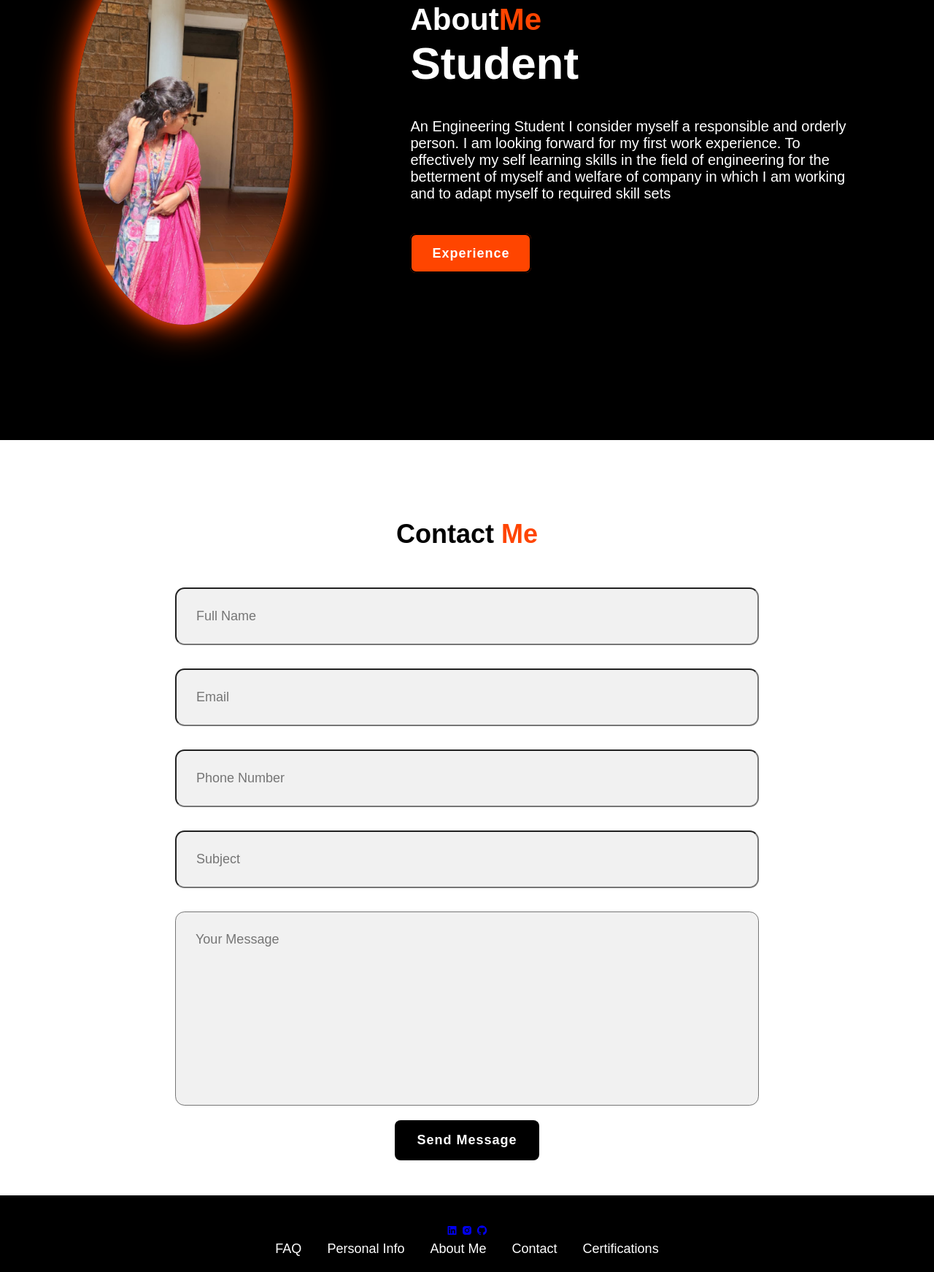
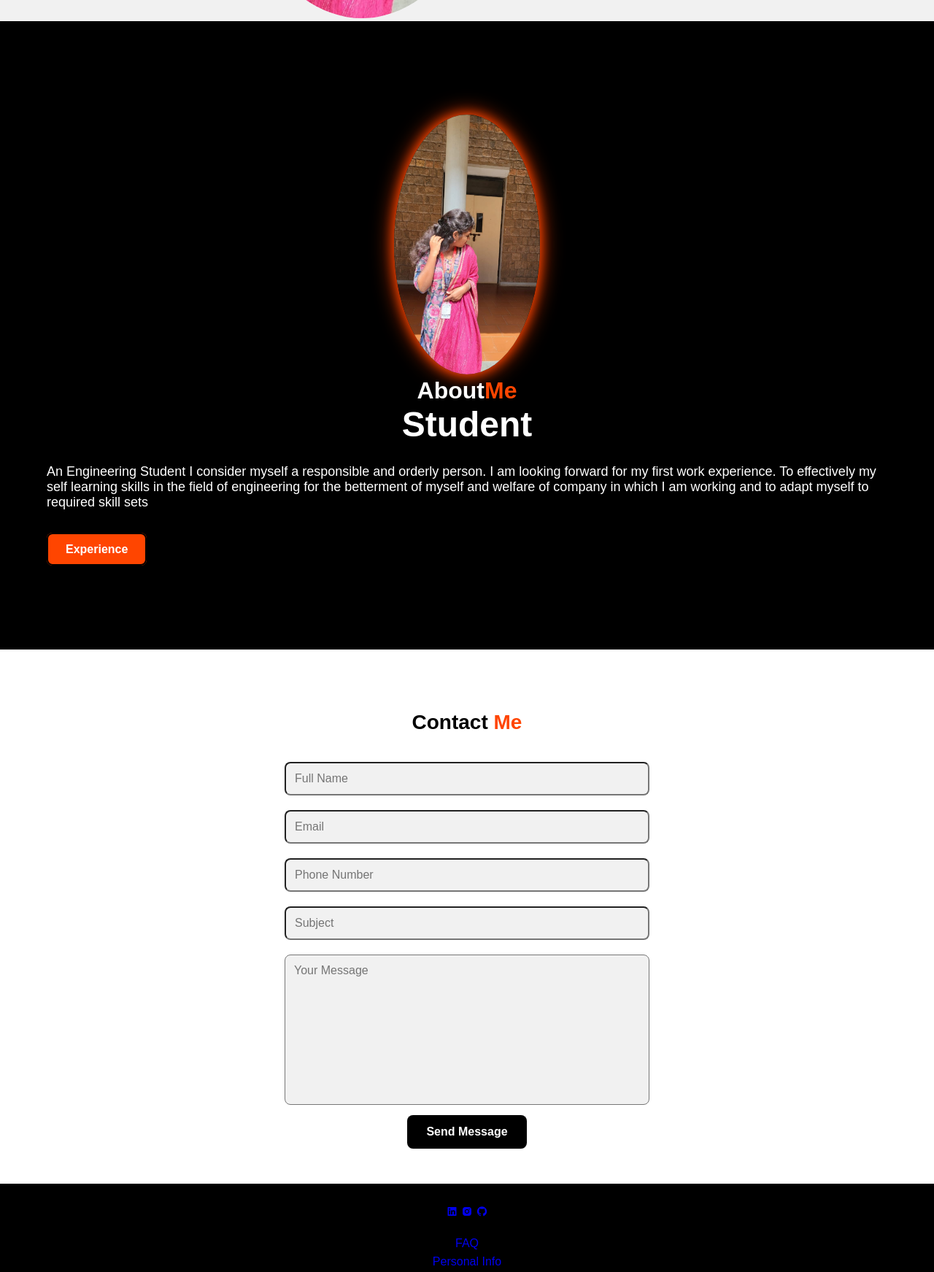
Before and after one commit to pradeepa78/port, a plain HTML site: page index.html in a window 1280 px wide. Shown: the part 1042-2785 px from the top of the page at 73% size. Drawn offline with nearby package versions, Linux system fonts and the light colour scheme.

Commit message:
Update style.css

```diff
--- a/style.css
+++ b/style.css
@@ -1,258 +1,239 @@
-*{
+* {
     margin: 0;
     padding: 0;
     box-sizing: border-box;
-    font-family: 'Poppins',sans-serif;
+    font-family: 'Poppins', sans-serif;
     text-decoration: none;
     list-style: none;
 }
-.header{
+
+.header {
     position: fixed;
     top: 0;
     left: 0;
     width: 100%;
-    padding: 35px 12%;
-    background: rgba(0,0,0,0.8);
-    backdrop-filter:blur(10px);
+    padding: 20px 5%;
+    background: rgba(0, 0, 0, 0.8);
+    backdrop-filter: blur(10px);
     display: flex;
     justify-content: space-between;
     align-items: center;
     z-index: 100;
 }
-.logo{
-    font-size: 25px;
+
+.logo {
+    font-size: 20px;
     color: white;
     font-weight: 600;
     transition: 0.3s ease;
 }
-.logo:hover{
+
+.logo:hover {
     color: orangered;
-    text-shadow: 0 0 25px orangered,
-                 0 0 50px orangered;
-    transform : scale(1.1);
+    text-shadow: 0 0 15px orangered, 0 0 30px orangered;
+    transform: scale(1.1);
 }
-span{
+
+span {
     color: orangered;
 }
-.navbar a{
-    font-size: 18px;
+
+.navbar a {
+    font-size: 16px;
     color: white;
-    font-weight:500;
-    margin: 0 20px;
-    border-bottom: 3px solid transparent;
+    font-weight: 500;
+    margin: 0 10px;
+    border-bottom: 2px solid transparent;
     transition: 0.3s ease;
 }
+
 .navbar a:hover,
-.navbar a.active{
+.navbar a.active {
     color: orangered;
-    border-bottom: 3px solid orangered;
+    border-bottom: 2px solid orangered;
 }
-.contact{
-    padding: 10px 28px;
+
+.contact {
+    padding: 8px 20px;
     background-color: white;
     color: black;
     border-radius: 8px;
-    font-size: 16px;
+    font-size: 14px;
     letter-spacing: 1px;
     font-weight: 600;
     transition: 0.3s ease;
+}
 
+.contact:hover {
+    background-color: orangered;
+    box-shadow: 0 0 15px orangered;
+    color: white;
 }
-.contact:hover{
-    background-color: orangered;
-    box-shadow: 0 0 25px orangered;
-    color : white;
-}
-.home{
+
+.home {
     width: 100%;
     min-height: 100vh;
-    background: rgb(241,241,241);
+    background: rgb(241, 241, 241);
     display: flex;
+    flex-direction: column;
     align-items: center;
-    gap: 7em;
-    padding: 30px 12% 0;
+    padding: 20px 5% 0;
 }
-.home-content{
+
+.home-content {
     max-width: 800px;
+    text-align: center;
 }
-.home-content h3{
-    font-size: 42px;
+
+.home-content h3 {
+    font-size: 32px;
 }
-.home-content h1{
-    font-size: 62px;
+
+.home-content h1 {
+    font-size: 48px;
     line-height: 1.2;
 }
-.home-content p{
-    font-size: 18px;
-    margin: 25px 0 30px;
+
+.home-content p {
+    font-size: 16px;
+    margin: 20px 0 25px;
 }
-.btn-box{
-    width: 345px;
+
+.btn-box {
+    width: 100%;
+    max-width: 400px;
     display: flex;
-    gap: 2em;
+    flex-wrap: wrap;
+    justify-content: center;
+    gap: 1em;
 }
-.btn-1{
-    padding: 15px 28px;
+
+.btn-1,
+.btn-2 {
+    padding: 12px 24px;
+    font-size: 16px;
+    font-weight: 600;
+    border-radius: 8px;
+    transition: 0.3s ease;
+    cursor: pointer;
+}
+
+.btn-1 {
     background-color: black;
     color: white;
     border: 2px solid transparent;
-    border-radius: 8px;
-    font-size: 18px;
-    letter-spacing: 1px;
-    font-weight: 600;
-    transition: 0.3s ease;
-    cursor: pointer;
+}
 
-}
-.btn-1:hover{
+.btn-1:hover {
     background-color: white;
     color: black;
     border: 2px solid black;
 }
-.btn-2
-{
-    padding: 15px 28px;
+
+.btn-2 {
     background-color: orangered;
     color: white;
     border: 2px solid black;
-    border-radius: 8px;
-    font-size: 18px;
-    letter-spacing: 1px;
-    font-weight: 600;
-    transition: 0.3s ease;
-    cursor: pointer;
+}
 
-}
-.btn-2:hover{
+.btn-2:hover {
     background-color: white;
     color: orangered;
 }
-.img-box img{
+
+.img-box img {
     border-radius: 50%;
-    width: 300px;
-}
-::-webkit-scrollbar{
-    width: 15px;
+    max-width: 60%;
+
 }
 
-::-webkit-scrollbar-thumb{
-    background-color: orangered;
-}
-::-webkit-scrollbar-thumb{
-    background-color: black;
-    width: 50px;
-}
-.about{
+.about {
     display: flex;
-    justify-content: center;
+    flex-direction: column;
     align-items: center;
-    padding:12% 8%;
-    gap: 10em;
+    padding: 10% 5%;
     background: black;
 }
-.about-img img{
-    position: relative;
-    width: 300px;
-    box-shadow: 0 0 25px orangered,
-                0 0 50px orangered;
+
+.about-img img {
+    width: 200px;
     border-radius: 50%;
+    box-shadow: 0 0 15px orangered, 0 0 30px orangered;
 }
-.about-content h2{
-    text-align: left;
+
+.about-content h2 {
+    text-align: center;
     color: white;
-    font-size: 42px;
+    font-size: 32px;
 }
-.about-content h3{
-    font-size:62px;
-    color:white;
+
+.about-content h3 {
+    font-size: 48px;
+    color: white;
+    text-align: center;
 }
-.about-content p{
-    color:white;
-    font-size: 20px;
-    margin: 2em 0 3em;
+
+.about-content p {
+    color: white;
+    font-size: 18px;
+    margin: 1.5em 0 2.5em;
 }
-.contact-form h2{
+
+.contact-form h2 {
     text-align: center;
     margin-top: 3em;
     margin-bottom: 1em;
-    font-size:36px;
+    font-size: 28px;
 }
-.contact-form form{
-    max-width: 50em;
+
+.contact-form form {
+    max-width: 100%;
+    width: 500px;
     margin: 1rem auto;
     text-align: center;
     margin-bottom: 3em;
 }
-.contact-form form.input-box{
-    display: flex;
-    justify-content: center;
-    flex-wrap: wrap;
+
+.contact-form .input-box input,
+.contact-form textarea {
+    width: 100%;
+    padding: 12px;
+    font-size: 16px;
+    color: black;
+    background: rgb(241, 241, 241);
+    border-radius: 8px;
+    margin: 10px 0;
+    resize: none;
 }
-.contact-form form .input-box input,
-.contact-form form textarea{
+
+.footer {
     width: 100%;
-    padding: 1.5em;
-    font-size: 18px;
-    color: black;
-    background: rgb(241,241,241);
-    border-radius: .8rem;
-    margin: 1rem 0;
-    resize: none;
+    padding: 30px 0;
+    background-color: black;
+    text-align: center;
+}
 
-}
-.footer{
-    position: relative;
-    bottom: 0;
-    width: 100%;
-    padding: 40px 0;
-    background-color:black;
-
-}
-.footer.social a{
-          font-size: 24px;
-          color:white;
-          border: 2px sold orangered;
+.footer.social a {
+    font-size: 20px;
+    color: white;
     width: 40px;
     height: 40px;
-          line-height: 38px;
+    line-height: 40px;
     display: inline-block;
-          text-align:center;
+    text-align: center;
     border-radius: 50%;
     margin: 0 8px;
-          box-shadow: inset 0 0 10px orangered,0 0 10px orangered;
+    box-shadow: inset 0 0 10px orangered, 0 0 10px orangered;
     transition: 0.3s ease;
+}
 
+.footer.social a:hover {
+    transform: scale(1.2) translateY(-5px);
+    color: orangered;
+}
 
-}
-.footer.social a:hover{
-    transform:scae(1.2)translateY(-10px);
-    color: orangered;
-    border: 2px solid orangered;
-}
-.footer ul{
-    margin-top: 0;
+.footer ul {
+    margin: 20px 0 10px;
     padding: 0;
-    font-size: 18px;
-    line-height: 1.6;
-    margin-bottom: 0;
-    text-align: center;
-}
-.footer ul li a{
-    color: white;
-    border-bottom: 3px solid transparent;
-    transition:0.3s ease;
-
-}
-.footer ul li a:hover{
-    border-bottom: 3px solid orangered;
-}
-.footer ul li{
-    display: inline-block;
-    padding: 0 15px;
-}
-.footer.copyright{
-    margin-top: 15px;
-    text-align: center;
-    font-size: 12px;
-    color: white;
-}
+    font-size: 16px;
+    line-height: 1.6
```
Lines whose indentation alone changed are shown as unchanged.
